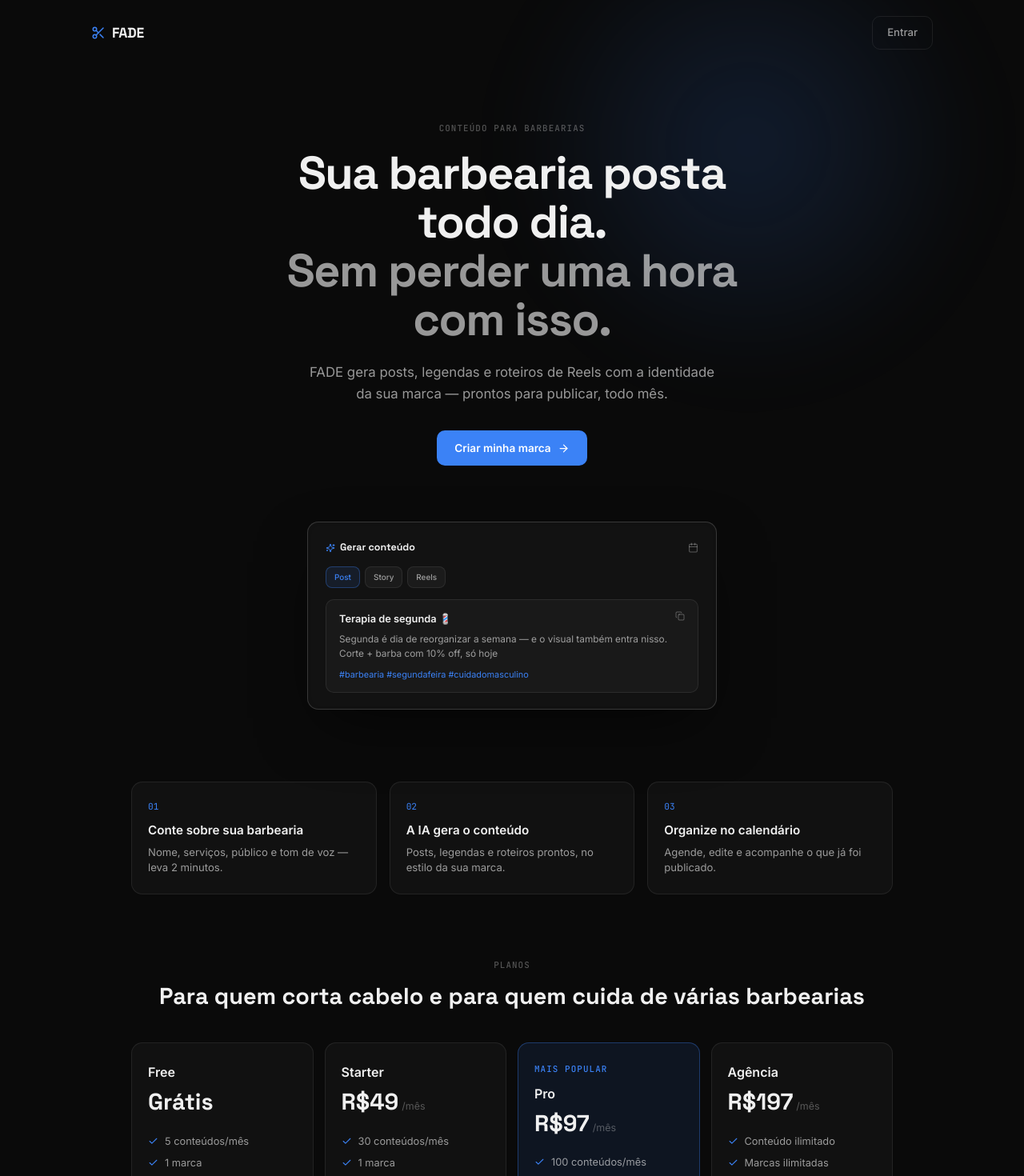
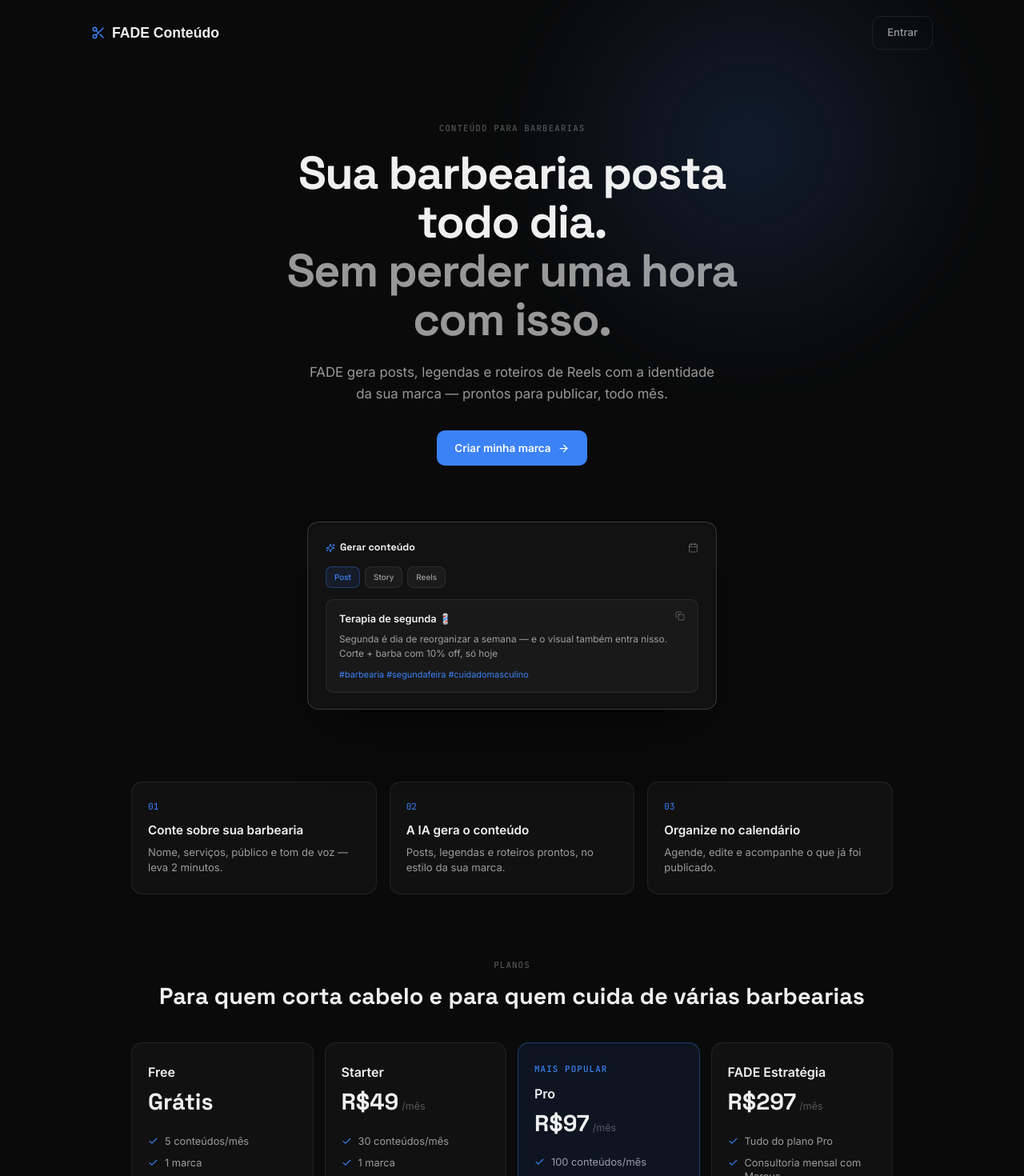
Before and after one commit to marcusvalerio/NAVE, a Next.js app: page / in a window 1280 px wide. Shown: the top 1470 px of the page at 80% size. Built offline with nearby package versions, Linux system fonts and the light colour scheme; a web font is replaced by a local one.

Commit message:
feat: plano FADE Estratégia substitui Agência, nav com nome de marca

```diff
--- a/app/page.tsx
+++ b/app/page.tsx
@@ -8,7 +8,7 @@ const PLANOS = [
   { id: "free", nome: "Free", preco: 0, destaque: false, recursos: ["5 conteúdos/mês", "1 marca", "Templates básicos"] },
   { id: "starter", nome: "Starter", preco: 49, destaque: false, recursos: ["30 conteúdos/mês", "1 marca", "Calendário de conteúdo", "Templates premium"] },
   { id: "pro", nome: "Pro", preco: 97, destaque: true, recursos: ["100 conteúdos/mês", "3 marcas", "Calendário + agendamento", "Dashboard de métricas"] },
-  { id: "agencia", nome: "Agência", preco: 197, destaque: false, recursos: ["Conteúdo ilimitado", "Marcas ilimitadas", "Multi-cliente", "Suporte prioritário"] },
+  { id: "estrategia", nome: "FADE Estratégia", preco: 297, destaque: false, recursos: ["Tudo do plano Pro", "Consultoria mensal com Marcus", "Plano de conteúdo personalizado", "Acompanhamento de resultados"] },
 ]
 
 const fadeUp = (delay = 0) => ({
@@ -67,7 +67,7 @@ export default function Home() {
       <motion.nav {...fadeUp(0)} style={{display:"flex",justifyContent:"space-between",alignItems:"center",padding:"20px 24px",maxWidth:1100,margin:"0 auto",position:"relative",zIndex:2}}>
         <div style={{display:"flex",alignItems:"center",gap:8}}>
           <Scissors size={18} style={{color:"var(--acc)"}} />
-          <span className="font-display" style={{fontSize:"1.1rem",fontWeight:700,letterSpacing:"-.02em"}}>FADE</span>
+          <span className="font-brand" style={{fontSize:"1.1rem"}}>FADE Conteúdo</span>
         </div>
         <Link href="/login" className="btn-ghost">Entrar</Link>
       </motion.nav>
```
